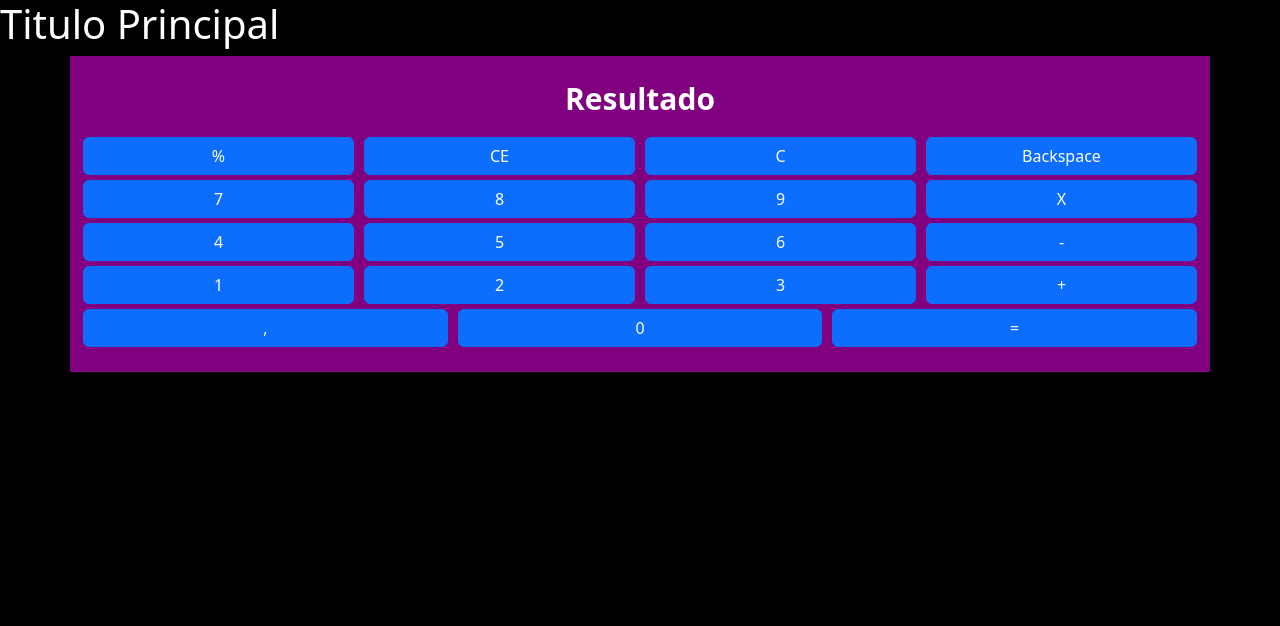
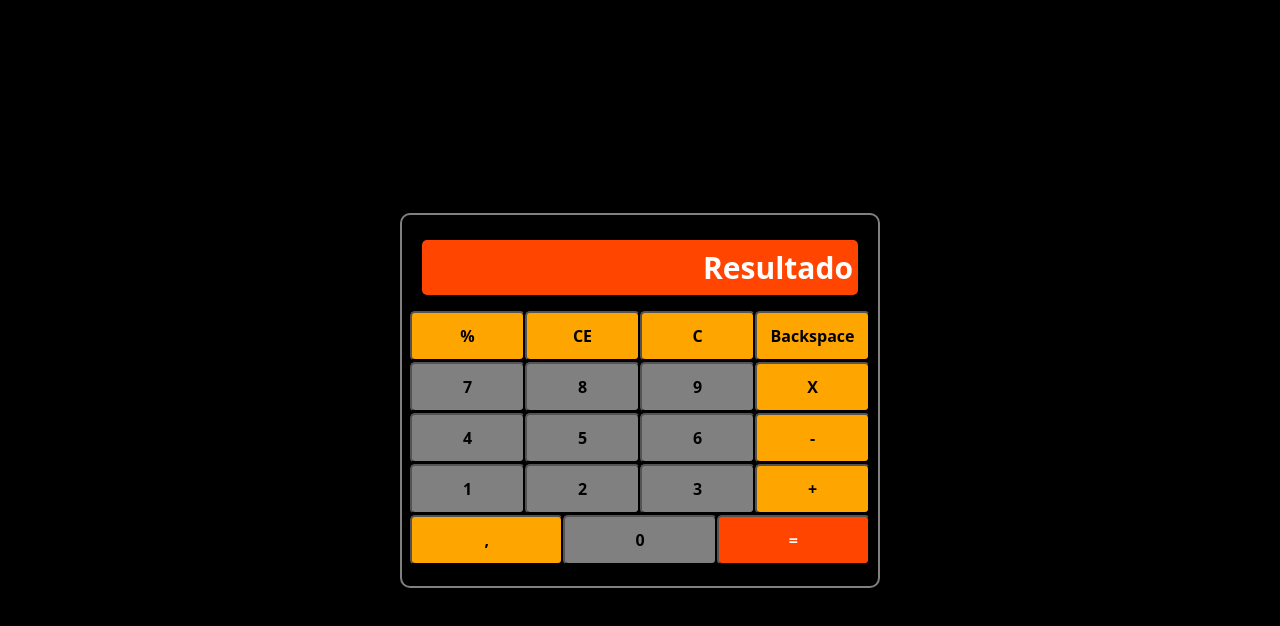
Before and after one commit to Mileriss/Calculo_Fatum, a plain HTML site: page index.html in a window 1280 px wide. Drawn offline with nearby package versions, Linux system fonts and the light colour scheme.

Commit message:
Formatação inicial finalizada

```diff
--- a/index.html
+++ b/index.html
@@ -14,40 +14,39 @@
     <title>FATUM</title>
 </head>
 <body>
-    <h1 id="titulo-principal" class="titulos">Titulo Principal</h1>
 
     <div id="grid-calculadora" class="container">
-        <div id="resulado-calculadora" class="resultado">
-            <p>Resultado</p>
+        <div id="resultado-calculadora" class="">
+            <p id="txt-resultado">Resultado</p>
         </div>
-        <div id="simbolos-manipulacao" class="row">
-            <button type="button" class="botoes btn btn-primary col">%</button>
-            <button type="button" class="botoes btn btn-primary col">CE</button>
-            <button type="button" class="botoes btn btn-primary col">C</button>
-            <button type="button" class="botoes btn btn-primary col">Backspace</button>
+        <div id="simbolos-" class="row">
+            <button id="btn-porcentagem" type="button" class="botoes btn-operacao col">%</button>
+            <button id="btn-del-tudo" type="button" class="botoes btn-operacao col">CE</button>
+            <button id="btn-del" type="button" class="botoes btn-operacao col">C</button>
+            <button id="btn-backspace" type="button" class="botoes btn-operacao col">Backspace</button>
         </div>
         <div id="789x" class="row">
-            <button type="button" class="botoes btn btn-primary col">7</button>
-            <button type="button" class="botoes btn btn-primary col">8</button>
-            <button type="button" class="botoes btn btn-primary col">9</button>
-            <button type="button" class="botoes btn btn-primary col">X</button>
+            <button id="btn-7" type="button" class="botoes btn-numeros col">7</button>
+            <button id="btn-8" type="button" class="botoes btn-numeros col">8</button>
+            <button id="btn-9" type="button" class="botoes btn-numeros col">9</button>
+            <button id="btn-multiplicacao" type="button" class="botoes btn-operacao col">X</button>
         </div>
         <div id="456-" class="row">
-            <button type="button" class="botoes btn btn-primary col">4</button>
-            <button type="button" class="botoes btn btn-primary col">5</button>
-            <button type="button" class="botoes btn btn-primary col">6</button>
-            <button type="button" class="botoes btn btn-primary col">-</button>
+            <button id="btn-4" type="button" class="botoes btn-numeros col">4</button>
+            <button id="btn-5" type="button" class="botoes btn-numeros col">5</button>
+            <button id="btn-6" type="button" class="botoes btn-numeros col">6</button>
+            <button id="btn-subtracao" type="button" class="botoes btn-operacao col">-</button>
         </div>
         <div id="123+" class="row">
-            <button type="button" class="botoes btn btn-primary col">1</button>
-            <button type="button" class="botoes btn btn-primary col">2</button>
-            <button type="button" class="botoes btn btn-primary col">3</button>
-            <button type="button" class="botoes btn btn-primary col">+</button>
+            <button id="btn-1" type="button" class="botoes btn-numeros col">1</button>
+            <button id="btn-2" type="button" class="botoes btn-numeros col">2</button>
+            <button id="btn-3" type="button" class="botoes btn-numeros col">3</button>
+            <button id="btn-adicao" type="button" class="botoes btn-operacao col">+</button>
         </div>
         <div id=",0+" class="row">
-            <button type="button" class="botoes btn btn-primary col">,</button>
-            <button type="button" class="botoes btn btn-primary col">0</button>
-            <button type="button" class="botoes btn btn-primary col">=</button>
+            <button id="btn-virgula" type="button" class="botoes btn-operacao col">,</button>
+            <button id="btn-0" type="button" class="botoes btn-numeros col">0</button>
+            <button id="btn-resultado" type="button" class="botoes btn-operacao col">=</button>
         </div>
     </div>
 
--- a/style.css
+++ b/style.css
@@ -1,18 +1,58 @@
 body{
+    display: flex;
+    justify-content: center;
+    align-items: center;
+    height: 100vh;
+    margin: 0 auto;
     background-color: black !important;
-color: white !important;
+    color: white !important;
 }
 
 #grid-calculadora{
-    background-color: purple;
+    background-color: black;
+    border: 2px solid grey;
+    border-radius: 10px;
     padding: 20px;
     margin: 0 auto;
-    width: auto;
+    width: 30em;
     height: auto;
 }
 
+#resultado-calculadora{
+    background-color: orangered;
+    border-radius: 5px;
+    margin: 5px auto;
+}
+
+#txt-resultado{
+    font-size: 30px;
+    font-weight: bold;
+    text-align: end;
+    padding: 5px;
+    color: white;
+}
+
+/* Formatação de todos os botões */
 .botoes{
-    margin: 5px;
+    margin: 1px auto;
+    height: 50px;
+    border-radius: 5px;
+    font-weight: bold;
+}
+
+/* Botoes de operação */
+.btn-operacao{
+    background-color: orange;
+}
+
+/* Botoes de numeros */
+.btn-numeros{
+    background-color: grey;
+}
+
+#btn-resultado{
+    background-color: orangered;
+    color: white;
 }
 
 .resultado{
```
